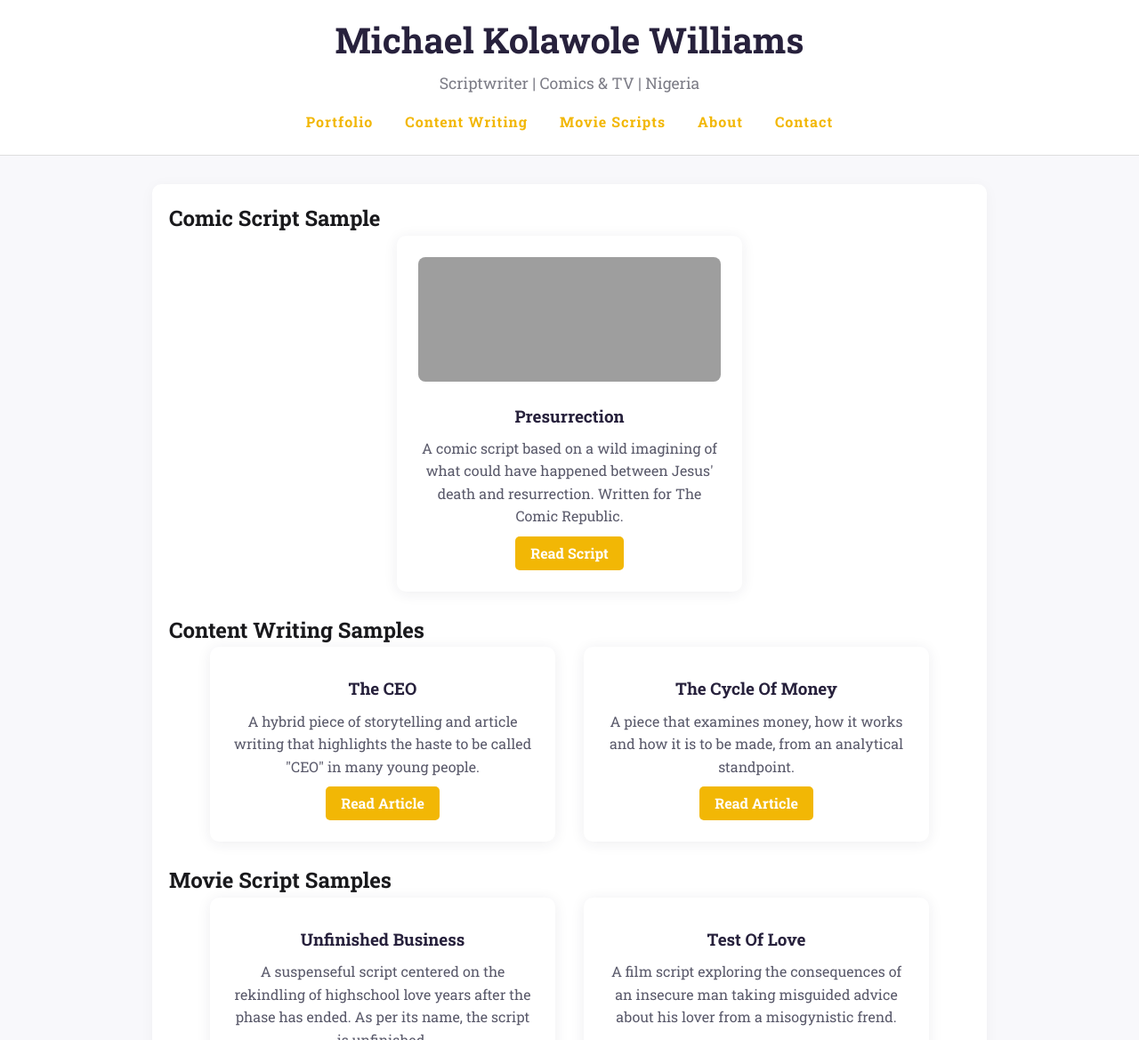
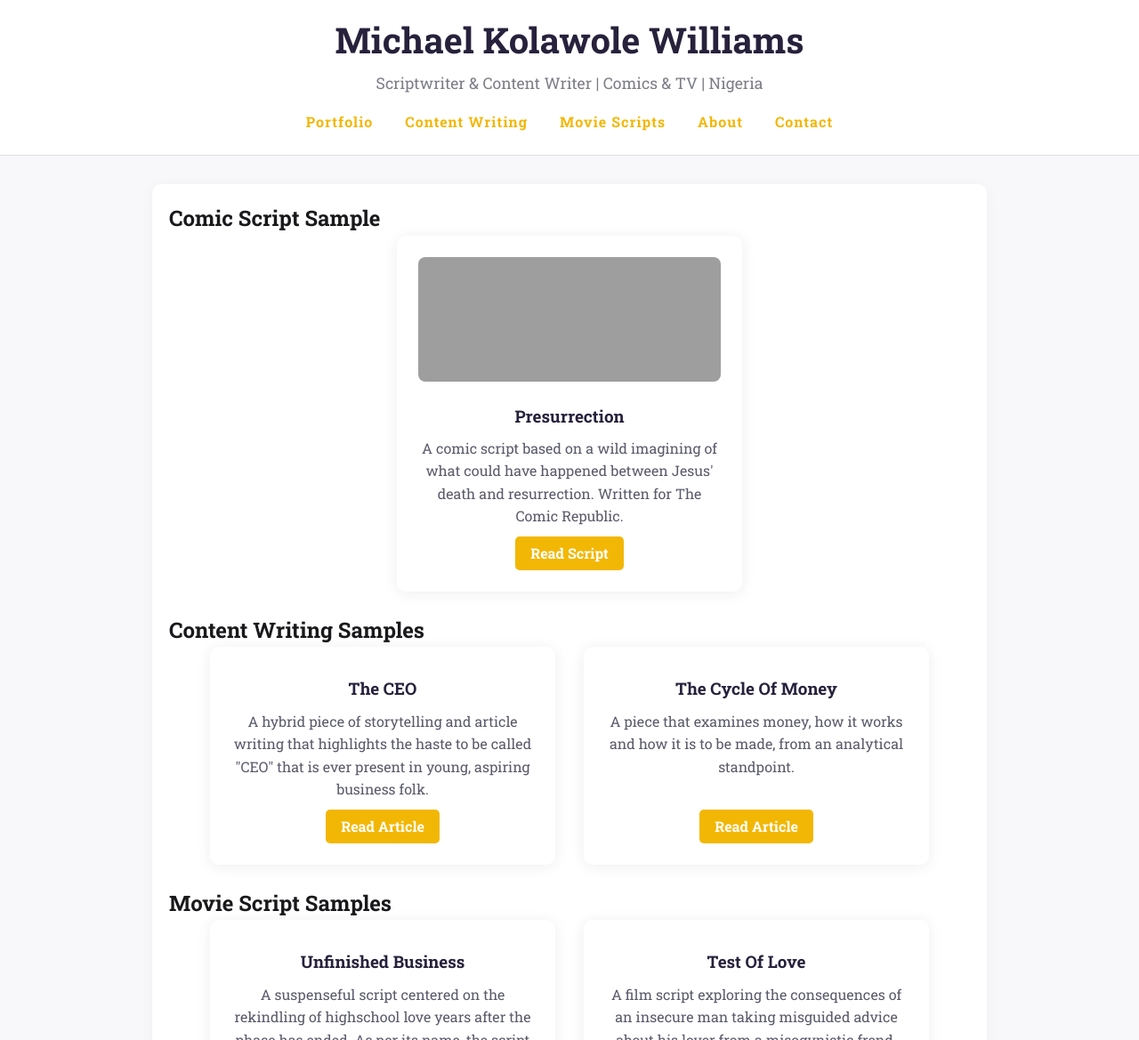
Before and after one commit to pmk14000/pmk14000.github.io, a plain HTML site: page index.html in a window 1280 px wide. Shown: the part 151-1320 px from the top of the page at 89% size. Drawn offline with Linux system fonts and the light colour scheme; grey boxes are pictures that could not be loaded.

Commit message:
Revise subtitle and content writing sample description
Updated subtitle and description for clarity.

```diff
--- a/index.html
+++ b/index.html
@@ -14,7 +14,7 @@
       <img src="profile.jpg" alt="Profile photo">
     </div>
     <h1>Michael Kolawole Williams</h1>
-    <p class="subtitle">Scriptwriter | Comics & TV | Nigeria</p>
+    <p class="subtitle">Scriptwriter & Content Writer | Comics & TV | Nigeria</p>
     <nav>
       <a href="#portfolio">Portfolio</a>
       <a href="#content-writing">Content Writing</a>
@@ -47,7 +47,7 @@
         <div class="cards">
           <div class="card">
             <h3>The CEO</h3>
-            <p>A hybrid piece of storytelling and article writing that highlights the haste to be called "CEO" in many young people.</p>
+            <p>A hybrid piece of storytelling and article writing that highlights the haste to be called "CEO" that is ever present in young, aspiring business folk.</p>
             <a href="https://docs.google.com/document/d/1auPLg3ehRY9CPxGMIOB1uWbqqxXH8KSqG0QJOVGTSVE/edit?usp=drivesdk" target="_blank">Read Article</a>
           </div>
           <div class="card">
```
